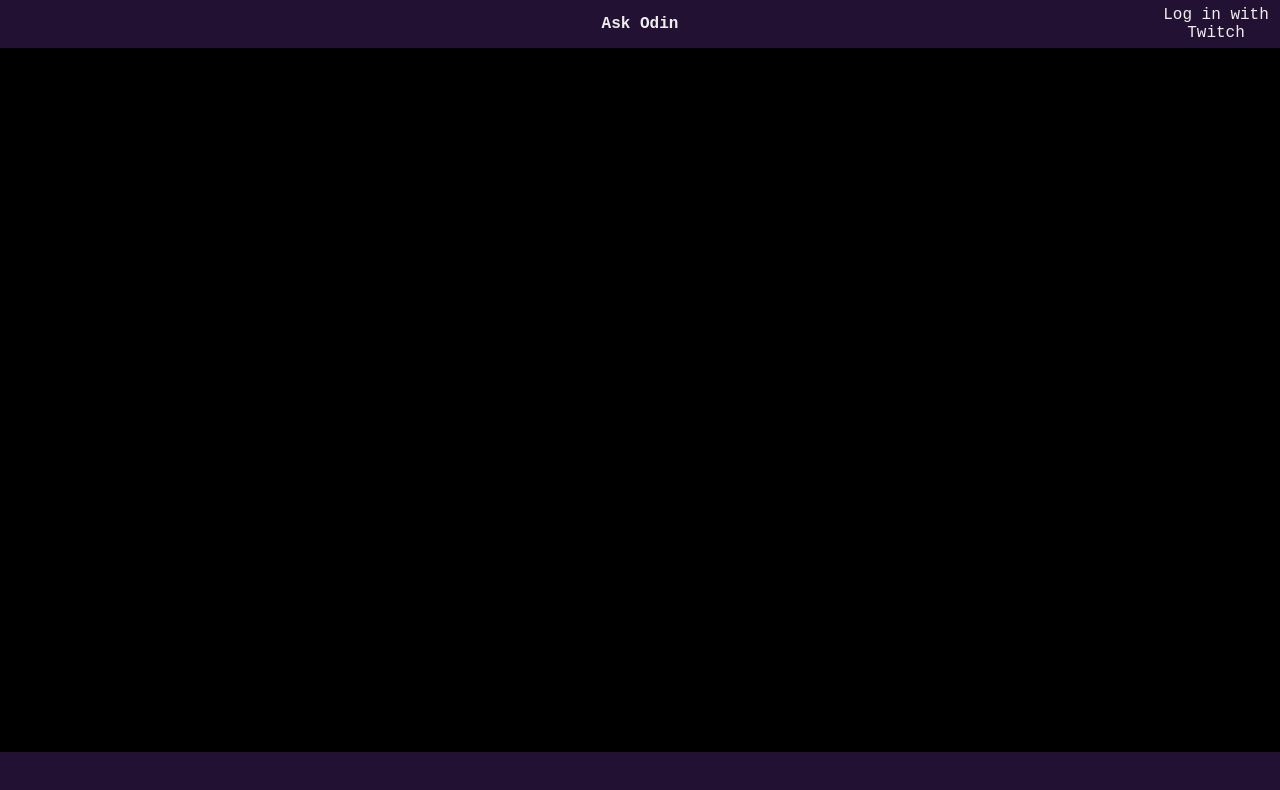
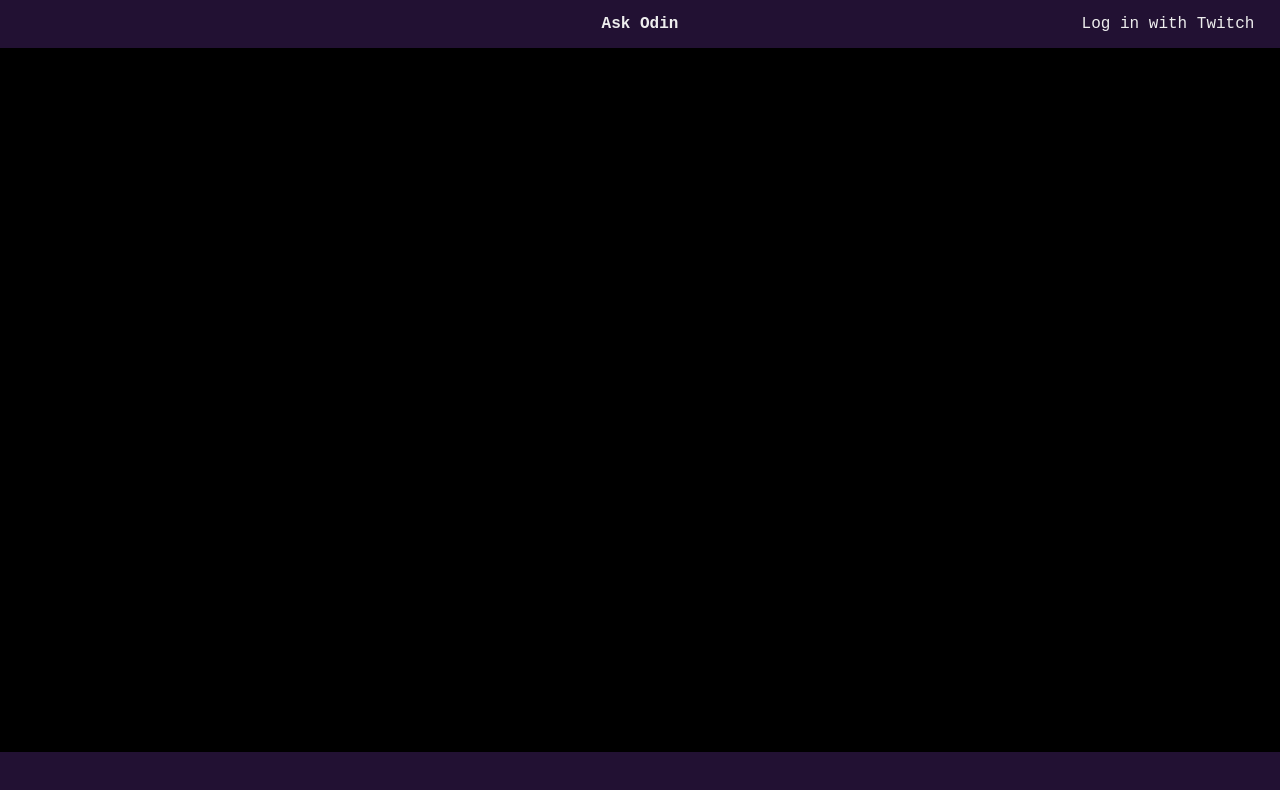
Before and after one commit to NosyEye/ask-odin, a SvelteKit app: page / in a window 1280 px wide. Shown: the top 790 px of the page. Built offline with nearby package versions, Linux system fonts and the light colour scheme; some icons are missing.

Commit message:
Adjusted topbar layout

```diff
--- a/src/routes/Topbar.svelte
+++ b/src/routes/Topbar.svelte
@@ -44,22 +44,54 @@
 		background-color: var(--color-bar-bg);
 		color: var(--color-bar-text);
 		display: flex;
-		justify-content: space-between;
 		z-index: 2000;
 	}
 
+	@media (min-width: 601px) {
+		.topbar {
+			justify-content: space-between;
+		}
+
+		.left-corner {
+			width: 3em;
+			padding-right: 5em;
+		}
+
+
+		.title {
+			position: absolute;
+			width: 20%;
+			margin-left: 40%;
+		}
+	}
+
+	@media (max-width: 600px) {
+		.left-corner {
+			width: 3em;
+		}
+
+
+		.title {
+			position: absolute;
+			width: 30%;
+			margin-left: 10%;
+		}
+	}
+
+
 	.corner {
-		position: relative;
-		width: 8em;
+		position: absolute;
+		width: 14em;
 		height: 3em;
+		right: 0;
 	}
 
 	.left-corner {
 		position: relative;
-		width: 3em;
 		height: 3em;
-		padding-right: 5em;
 	}
+
+
 
 	.nav-icon {
 		position: relative;
@@ -88,6 +120,7 @@
 	.title {
 		height: 3em;
         line-height: 3.0em;
+        text-align: center;
 	}
 
 	.title a {
```
